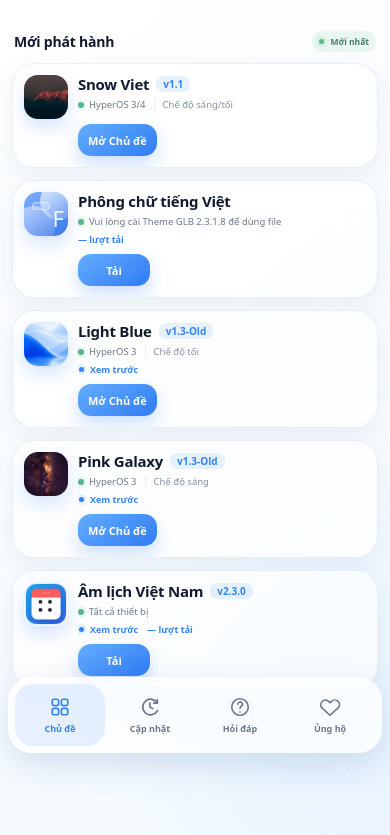
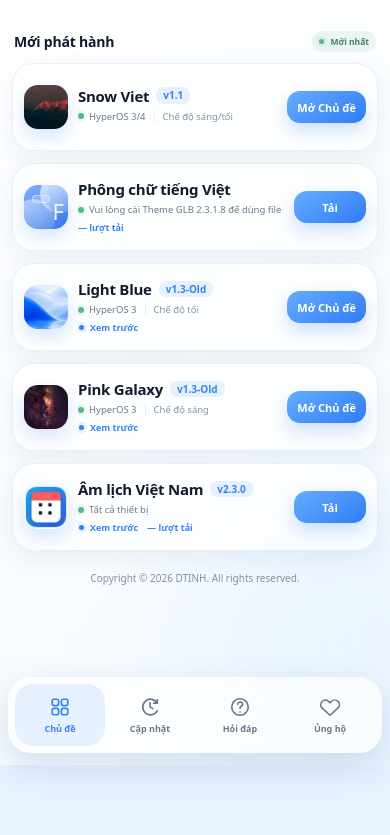
Before and after one commit to tinhtinh1908/home, a website: page index.html in a window 390 px wide. Shown: the part 79-914 px from the top of the page. After the commit the page ends 844 px from the top, so only its background shows below. Drawn offline with Linux system fonts and the light colour scheme; no server answers.

Commit message:
Add files via upload

```diff
--- a/style.css
+++ b/style.css
@@ -169,11 +169,13 @@
   .theme-art{grid-row:auto;align-self:center}
   .theme-info{grid-column:auto;min-width:0}
   .theme-title,.support,.meta-row{overflow:hidden;text-overflow:ellipsis;white-space:nowrap}
+  .support{min-width:0;flex:0 1 auto}
   .theme-links{flex-wrap:nowrap;gap:8px;margin-top:5px;overflow:hidden}
   .preview-hint,.download-count{min-width:0;overflow:hidden;font-size:9px;text-overflow:ellipsis;white-space:nowrap}
   .download-button{grid-column:auto;justify-self:auto;min-width:66px;height:34px;padding-inline:10px}
   .update-card{padding:13px;border-radius:22px}
   .update-top{align-items:center}
+  .update-top>div:nth-child(2){min-width:0}
   .change-list>div{padding:10px}
   .donate-heading{margin-bottom:13px}
   .qr-frame{width:min(62vw,220px)}
@@ -188,14 +190,15 @@
   .page-subtitle{margin-top:5px;font-size:10.5px}
   .section-heading p{max-width:190px}
   .live-dot{padding:5px 7px}
-  .theme-card{min-height:88px;grid-template-columns:44px minmax(0,1fr);column-gap:10px;row-gap:8px;padding:11px}
-  .theme-art{grid-row:1/3;width:44px;height:44px;align-self:start;border-radius:14px}
+  .theme-card{min-height:88px;grid-template-columns:44px minmax(0,1fr) auto;grid-template-rows:auto;column-gap:10px;row-gap:0;padding:11px}
+  .theme-art{grid-row:auto;width:44px;height:44px;align-self:center;border-radius:14px}
   .theme-info{grid-column:2}
-  .theme-links{flex-wrap:wrap;gap:5px 9px}
+  .theme-links{flex-wrap:nowrap;gap:5px 9px}
   .preview-hint,.download-count{font-size:9px}
-  .download-button{grid-column:2;justify-self:start;min-width:72px;height:32px;padding-inline:10px;font-size:11px}
+  .download-button{grid-column:3;justify-self:end;min-width:72px;height:32px;padding-inline:10px;font-size:11px}
   .update-top>div:nth-child(2){padding-left:10px}
   .status-chip{padding:5px 7px}
+  .donor-summary{flex-wrap:wrap}
 }
 
 @media (max-width:560px){
```
